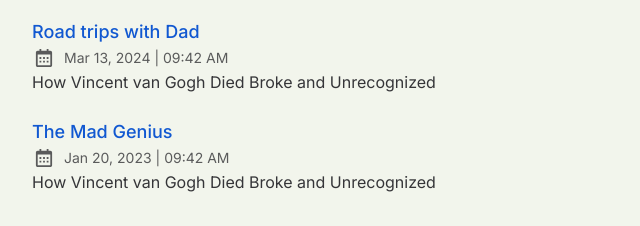
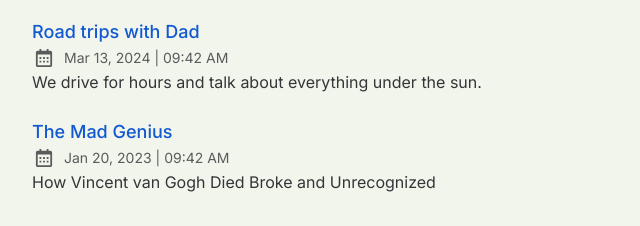
Before and after one commit to masiedu4/michaelasiedu-portfolio, an Astro site: page / in a window 1280 px wide. Shown: the part 574-800 px from the top of the page, 240-880 px from the left. Built offline with nearby package versions, Linux system fonts and the light colour scheme; Astro itself is replaced by a stand-in of ours; a web font is replaced by a local one.

Commit message:
Update road-trips.md description

```diff
--- a/src/content/blog/road-trips.md
+++ b/src/content/blog/road-trips.md
@@ -7,5 +7,5 @@ featured: false
 draft: false
 tags:
   - Dad
-description: "How Vincent van Gogh Died Broke and Unrecognized"
+description: "We drive for hours and talk about everything under the sun."
 ---
```
